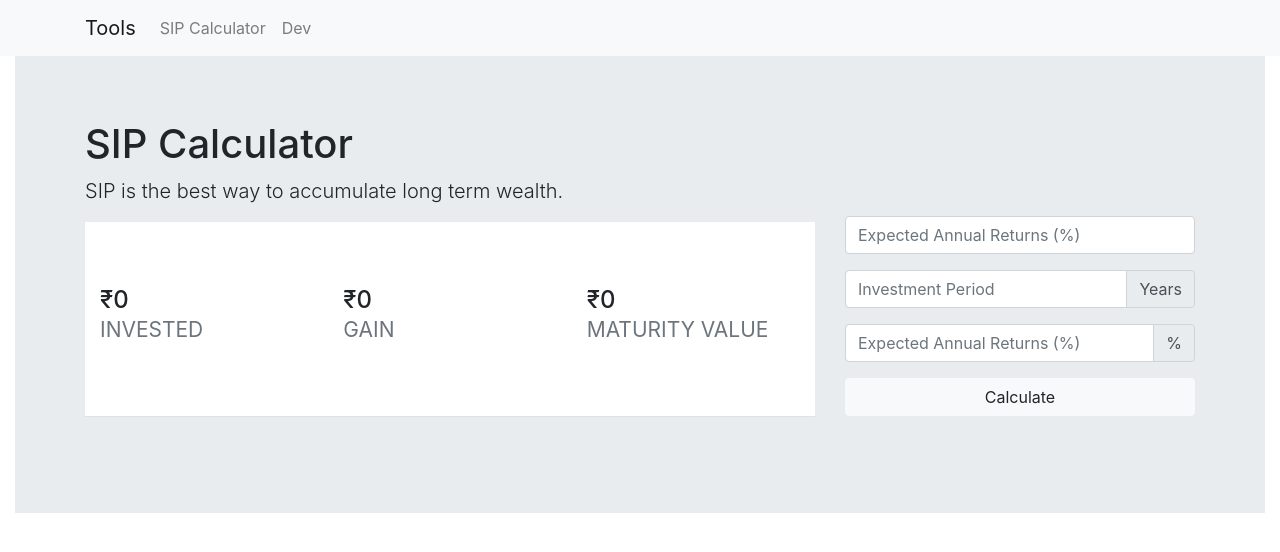
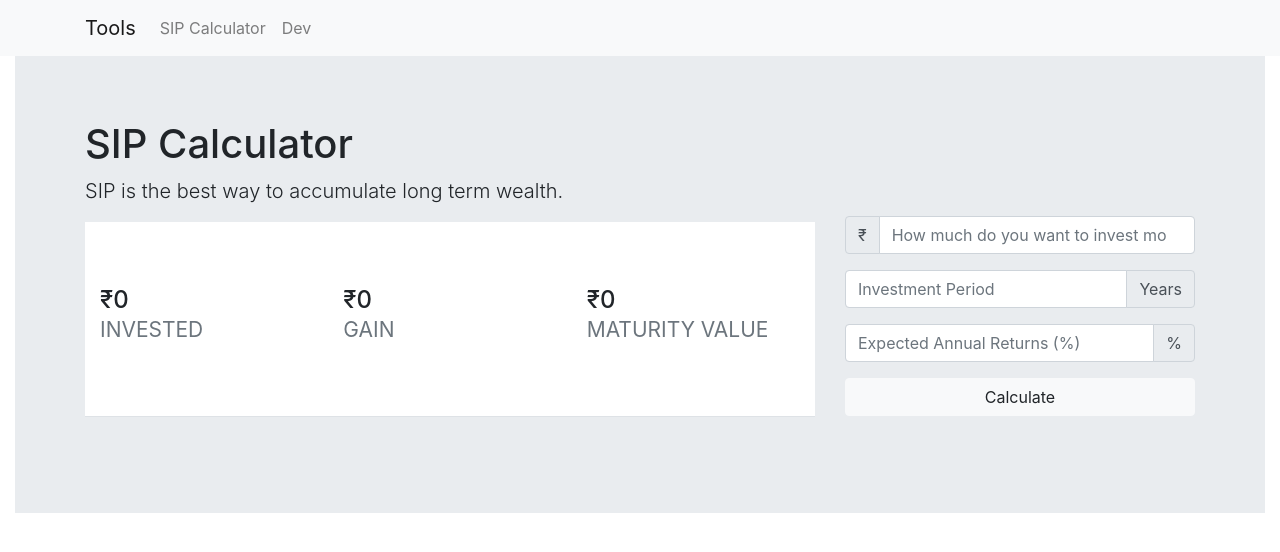
Before and after one commit to 71anshuman/utils, a React (Create React App) app: page /#/ in a window 1280 px wide. Shown: the top 552 px of the page. Built offline with nearby package versions, Linux system fonts and the light colour scheme; what financejs would draw is missing.

Commit message:
updated sip-component

```diff
--- a/src/components/sip-calculator/SipCalculator.js
+++ b/src/components/sip-calculator/SipCalculator.js
@@ -80,14 +80,19 @@ export default function SipCalculator() {
                 <form>
                     <div className="form-group">
                     {/* <label>How much do you want to invest monthly?</label> */}
-                    <Input name='sipAmount' value={sipAmount} onChange={handleChange} placeholder="Expected Annual Returns (%)" />
+                        <div className="input-group">
+                            <div class="input-group-prepend">
+                                <span className="input-group-text">&#8377;</span>
+                            </div>
+                            <Input name='sipAmount' value={sipAmount} onChange={handleChange} placeholder="How much do you want to invest monthly?" />
+                        </div>
                     </div>
                     <div className="form-group">
                     {/* <label>Investment Period</label> */}
                     <div className="input-group mb-3">
                         <Input name='period' value={period} onChange={handleChange} placeholder="Investment Period" />
                         <div className="input-group-append">
-                        <span className="input-group-text" id="basic-addon2">Years</span>
+                            <span className="input-group-text">Years</span>
                         </div>
                     </div>
                     </div>
@@ -96,7 +101,7 @@ export default function SipCalculator() {
                     <div className="input-group mb-3">
                         <Input name='rateOfReturn' value={rateOfReturn} onChange={handleChange} placeholder="Expected Annual Returns (%)" />
                         <div className="input-group-append">
-                        <span className="input-group-text" id="basic-addon2">%</span>
+                        <span className="input-group-text">%</span>
                         </div>
                     </div>
                     </div>
```
